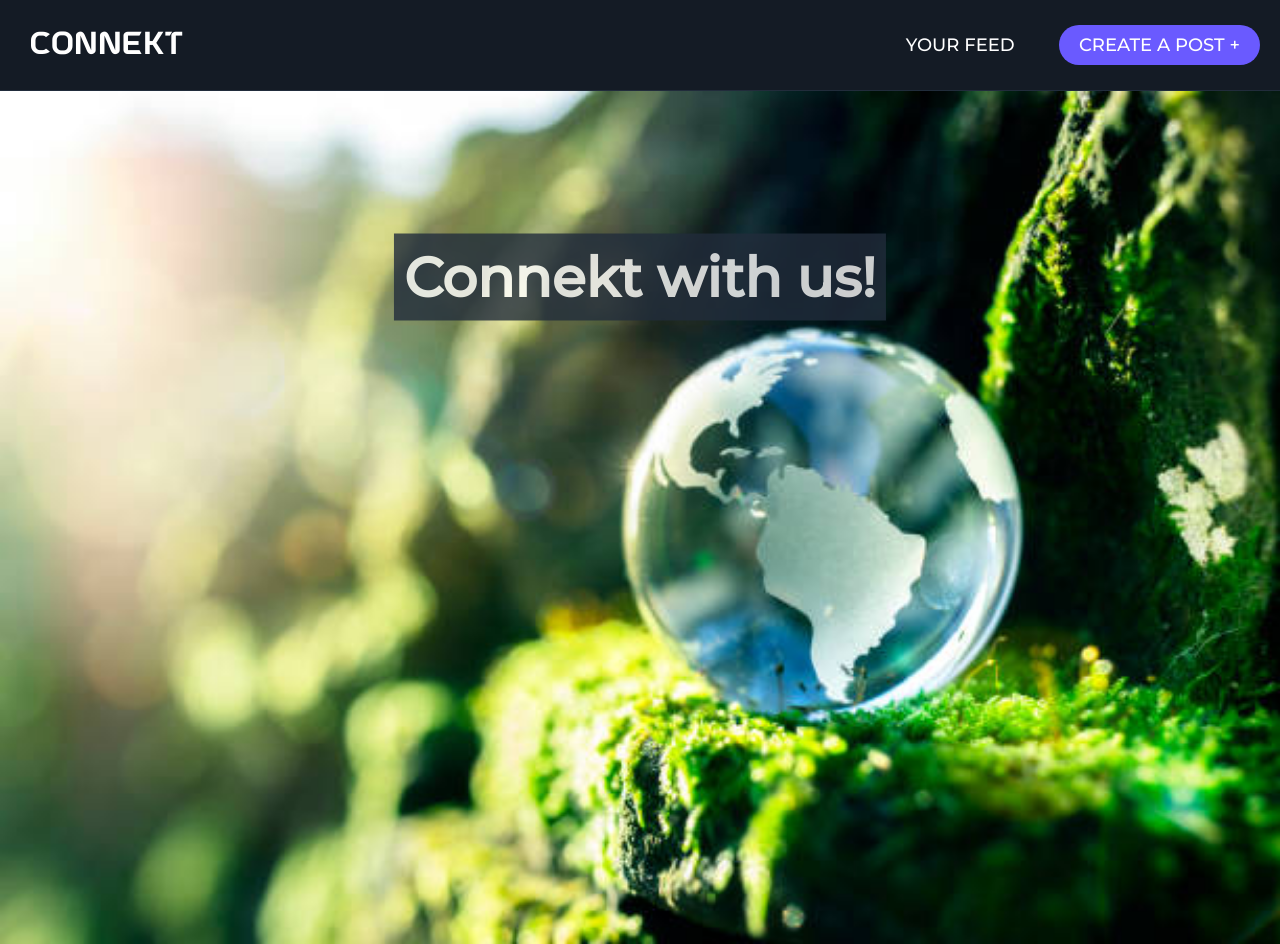
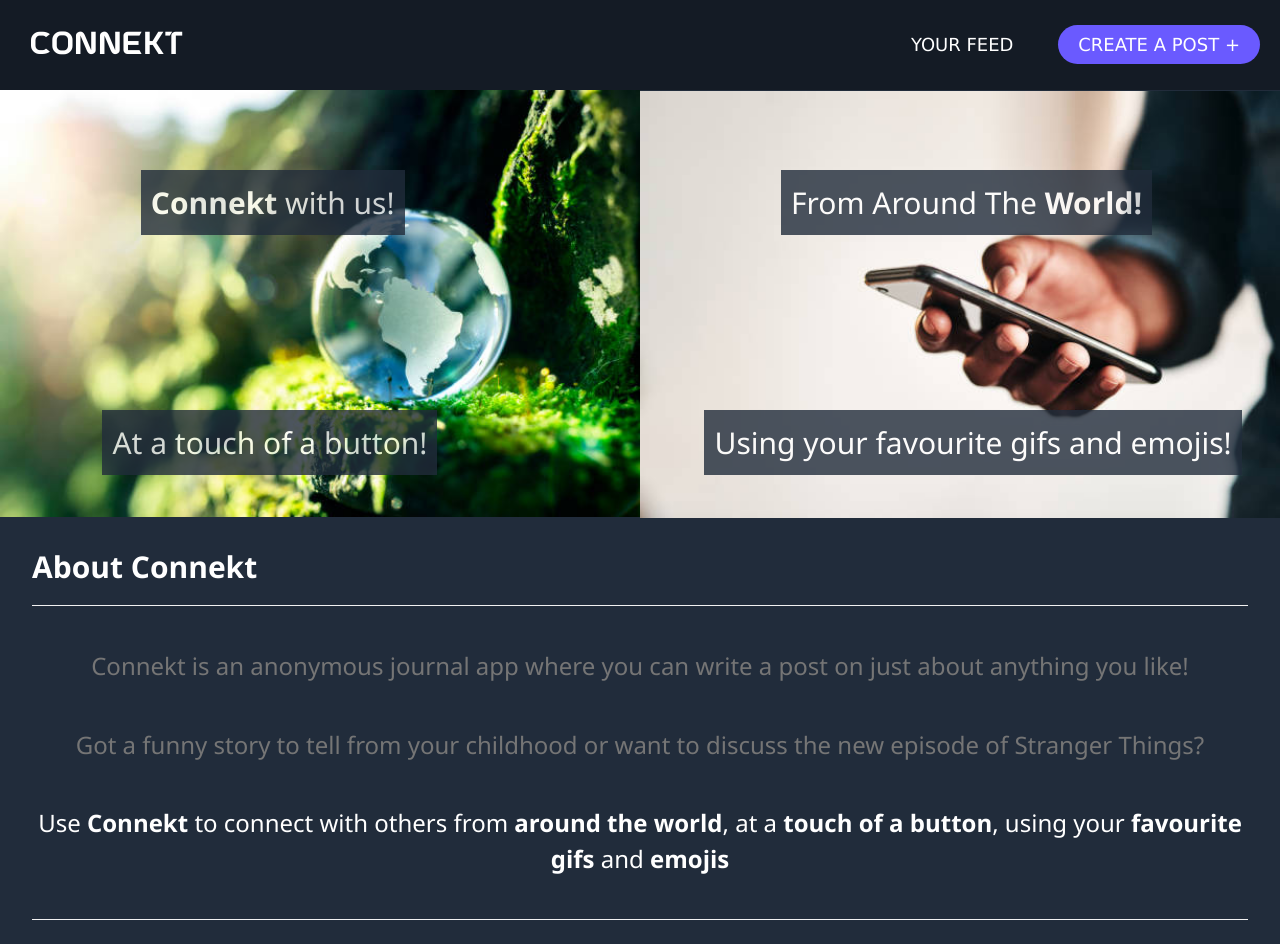
Before and after one commit to harryg15/Lap1_Community_Page_Project, a website: page client/connekt.html in a window 1280 px wide. Shown: the top 944 px of the page. Drawn offline with nearby package versions, Linux system fonts and the light colour scheme.

Commit message:
Added updated connekt.html & additional styling in harry.css

```diff
--- a/client/connekt.html
+++ b/client/connekt.html
@@ -1,6 +1,5 @@
 <!DOCTYPE html>
 <html lang="en">
-
 <head>
     <meta charset="UTF-8">
     <meta http-equiv="X-UA-Compatible" content="IE=edge">
@@ -8,10 +7,12 @@
     <title>Connekt</title>
     <link rel="stylesheet" href="./harry.css" />
     <link rel="stylesheet" href="https://cdnjs.cloudflare.com/ajax/libs/font-awesome/6.1.1/css/all.min.css" />
-    <!-- <link rel="stylesheet" href="https://cdnjs.cloudflare.com/ajax/libs/twitter-bootstrap/4.1.3/css/bootstrap.min.css"> -->
     <link rel="stylesheet" href="https://cdnjs.cloudflare.com/ajax/libs/ionicons/2.0.1/css/ionicons.min.css">
+    <link rel="stylesheet" href="https://www.w3schools.com/w3css/4/w3.css" />
+    <script defer src="https://cdnjs.cloudflare.com/ajax/libs/jquery/3.2.1/jquery.min.js"></script>
+    <script defer
+        src="https://cdnjs.cloudflare.com/ajax/libs/twitter-bootstrap/4.1.3/js/bootstrap.bundle.min.js"></script>
 </head>
-
 <body>
     <header>
         <!--Navbar-->
@@ -22,7 +23,7 @@
                 <i class="fas fa-bars"></i>
             </label>
             <!--CONNEKT Logo-->
-            <a href="./connekt.html" class="logo">Connekt</a>
+            <a href="connekt.html" class="logo">Connekt</a>
             <!--Your Feed & Create A Post & Dark-Mode Toggle-->
             <ul class="links">
                 <li><a href="./index.html" class="feed">Your Feed</a></li>
@@ -30,15 +31,40 @@
             </ul>
         </nav>
     </header>
-
     <div>
-              <!-- <h3 class="info">Connekt is an amazing platform where you can write an anonymous post on whatever you like!</h3>
-        <h3 class="info">Use emojis and GIF's to response to other anonymous users post</h3> -->
-        <div><img class="image" src="./globe.jpg" width="100%"></div>
-        <h1 class="title"><strong>Connekt</strong> with us!</h1>
+        <h1 class="title1"><strong>Connekt</strong> with us!</h1>
+        <h1 class="title2">From Around The <strong>World!</strong></h1>
+        <h1 class="info1">At a touch of a button!</strong></h1>
+        <h1 class="info2">Using your favourite gifs and emojis!</strong></h1>
+        <img class="image" src="./globe.jpg" alt="globe" height="50%">
+        <img class="image" src="./phone.jpg" alt="globe" height="50%">
     </div>
-
-
+    <!-- Page content (Keeping everything in the center of the screen if stretched) -->
+    <div class="w3-content w3-padding" style="max-width: 1564px">
+        <!-- About Section -->
+        <div class="w3-container w3-padding-32" id="biography">
+            <h2 class="w3-border-bottom w3-border-light-grey w3-padding-16 w3-text-white">
+                <b>About Connekt</b>
+            </h2>
+            <br>
+            <h3 class="w3-text-grey w3-center">
+                Connekt is an anonymous journal app where you can write a post on just about anything you like!
+            </h3>
+            <!-- <h2 class="w3-border-bottom w3-border-light-grey w3-padding-16 w3-text-white"></h2> -->
+            <br>
+            <h3 class="w3-text-grey w3-center">
+                Got a funny story to tell from your childhood or want to discuss the new episode of Stranger Things?
+            </h3>
+            <br>
+            <h3 class="w3-text-white w3-center">
+                Use <strong>Connekt</strong> to connect with others from <strong>around the world</strong>, at a
+                <strong>touch of a button</strong>, using your <strong>favourite gifs</strong> and
+                <strong>emojis</strong>
+            </h3>
+            <h2 class="w3-border-bottom w3-border-light-grey w3-padding-16 w3-text-white">
+            </h2>
+        </div>
+        <!-- Footer -->
         <div class="footer-basic">
             <footer>
                 <div class="social"><a href="https://github.com/harryg15/Lap1_Community_Page_Project" target="_blank"><i
@@ -52,10 +78,5 @@
                 <p class="name">Harry, Saamiya, Ali, Rameez</p>
             </footer>
         </div>
-
-    <script defer src="https://cdnjs.cloudflare.com/ajax/libs/jquery/3.2.1/jquery.min.js"></script>
-    <script defer
-        src="https://cdnjs.cloudflare.com/ajax/libs/twitter-bootstrap/4.1.3/js/bootstrap.bundle.min.js"></script>
 </body>
-
 </html>
--- a/client/harry.css
+++ b/client/harry.css
@@ -1,15 +1,12 @@
 @import url('https://fonts.googleapis.com/css2?family=Montserrat:wght@500&family=Yellowtail&display=swap');
-
 @font-face {
     font-family: AstroSpace;
     src: url(./AstroSpace-eZ2Bg.ttf);
 }
-
 html {
     /* height: 100%; */
     background-color: #212c3b;
 }
-
 body {
     margin: 0;
     padding: 0;
@@ -18,15 +15,12 @@ body {
     background-color: #212c3b;
     /* min-height: 100vh; */
 }
-
 header {
     background-color: #141b25;
 }
-
 .navbar {
     height: 90px;
 }
-
 .logo {
     color: white;
     line-height: 90px;
@@ -36,28 +30,21 @@ header {
     font-family: "AstroSpace", sans-serif;
     transition: all 0.35s linear 0s;
 }
-
-
 .logo:hover {
     color: rgb(128, 121, 191);
 }
-
-
- .links {
+.links {
     list-style: none;
     float: right;
     line-height: 90px;
     margin: 0;
     padding: 0;
 }
-
 .links li {
     display: inline-block;
     margin: 0 20px;
 }
-
 /*Below is the 'Create A Post' button styling*/
-
 .links li a.create {
     color: white;
     text-decoration: none;
@@ -67,17 +54,13 @@ header {
     background-color: rgb(106, 90, 255);
     padding: 9px 20px;
     border-radius: 50px;
-
 }
-
 .links li a.create:hover {
     background-color: #047e85;
     color: white;
     border-bottom: none;
 }
-
 /*Below is the 'Your Feed' button styling*/
-
 .links li a.feed {
     color: white;
     text-decoration: none;
@@ -85,14 +68,11 @@ header {
     text-transform: uppercase;
     transition: all 0.35s linear 0s;
     padding-bottom: 6px;
-
 }
-
 .links li a.feed:hover {
     color: rgb(128, 121, 191);
     padding-bottom: 6px;
 }
-
 .menu-btn {
     color: white;
     font-size: 25px;
@@ -102,11 +82,9 @@ header {
     cursor: pointer;
     display: none;
 }
-
 #isChecked {
     display: none;
 }
-
 @media (max-width: 800px) {
     .links {
         position: fixed;
@@ -119,38 +97,29 @@ header {
         transition: all 0.5s;
         z-index: 10;
     }
-
     .links li {
         display: block;
     }
-
     .links li a {
         font-size: 20px;
     }
-
-
     .menu-btn {
         display: block;
     }
-
     #isChecked:checked~.links {
         right: 0;
     }
 }
-
 @media (max-width: 350px) {
     .logo {
         margin-left: 10px;
         font-size: 25px;
     }
-
     .menu-btn {
         margin-right: 15px;
         font-size: 25px;
     }
 }
-
-
 .label {
     background: #111;
     display: block;
@@ -164,23 +133,58 @@ header {
     align-self: center;
     align-content: center;
 }
-
 .ball {
     background-color: #fff;
     width: 22px;
     height: 22px;
 }
-
-.title {
+.title1 {
     color: #ffffff;
     text-align: center;
-    font-size: 55px;
+    font-size: 30px;
     background-color: #212c3b;
     padding: 10px;
     position: absolute;
-    top: 30%;
-    left: 50%;
-    transform: translate(-50%, -50%);
+    top: 20%;
+    left: 11%;
+    /* transform: translate(-50%, -50%); */
+    opacity: 0.8;
+}
+.title2 {
+    color: #ffffff;
+    text-align: center;
+    font-size: 30px;
+    background-color: #212c3b;
+    padding: 10px;
+    position: absolute;
+    top: 20%;
+    right: 10%;
+    /* transform: translate(-50%, -50%); */
+    opacity: 0.8;
+}
+.info1 {
+    color: #ffffff;
+    text-align: center;
+    font-size: 30px;
+    background-color: #212c3b;
+    padding: 10px;
+    position: absolute;
+    top: 50%;
+    left: 8%;
+    /* transform: translate(-50%, -50%); */
+    opacity: 0.8;
+}
+
+.info2 {
+    color: #FFFFFF;
+    text-align: center;
+    font-size: 30px;
+    background-color: #212C3B;
+    padding: 10px;
+    position: absolute;
+    top: 50%;
+    right: 3%;
+    /* transform: translate(-50%, -50%); */
     opacity: 0.8;
 }
 
@@ -198,17 +202,14 @@ header {
     opacity: 0.8;
     bottom: auto;
 }
-
-/*
 .image {
-   width: 100vw;
+    /* width: 100vw;
     object-fit:cover;
-    padding-bottom: 20px;
-
-} */
-
+    padding-bottom: 0px;  */
+    float: left;
+    width: 50%;
+}
 /* footer */
-
 .footer-basic {
     padding: 25px 0;
     background-color: #212c3b;
@@ -216,7 +217,6 @@ header {
     margin-top: auto;
     bottom: 0;
 }
-
 .footer-basic ul {
     padding: 0;
     list-style: none;
@@ -225,27 +225,22 @@ header {
     line-height: 1.6;
     margin-bottom: 0;
 }
-
 .footer-basic li {
     padding: 0 10px;
     display: inline-block;
 }
-
 .footer-basic ul a {
     color: inherit;
     text-decoration: none;
     opacity: 0.8;
 }
-
 .footer-basic ul a:hover {
     opacity: 1;
 }
-
 .footer-basic .social {
     text-align: center;
     padding-bottom: 25px;
 }
-
 .footer-basic .social>a {
     font-size: 24px;
     width: 40px;
@@ -259,11 +254,9 @@ header {
     color: inherit;
     opacity: 0.75;
 }
-
 .footer-basic .social>a:hover {
     opacity: 0.9;
 }
-
 .footer-basic .copyright {
     margin-top: 15px;
     text-align: center;
@@ -271,7 +264,6 @@ header {
     color: #aaa;
     margin-bottom: 0;
 }
-
 .footer-basic .name {
     margin-top: 15px;
     text-align: center;
```
Also changed, not shown: client/phone.jpg (added). Lines whose indentation alone changed are shown as unchanged.
